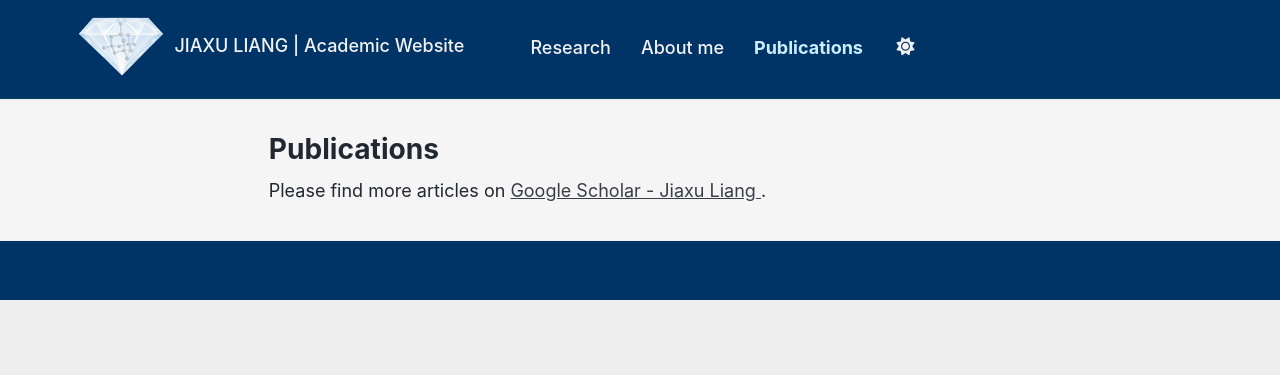
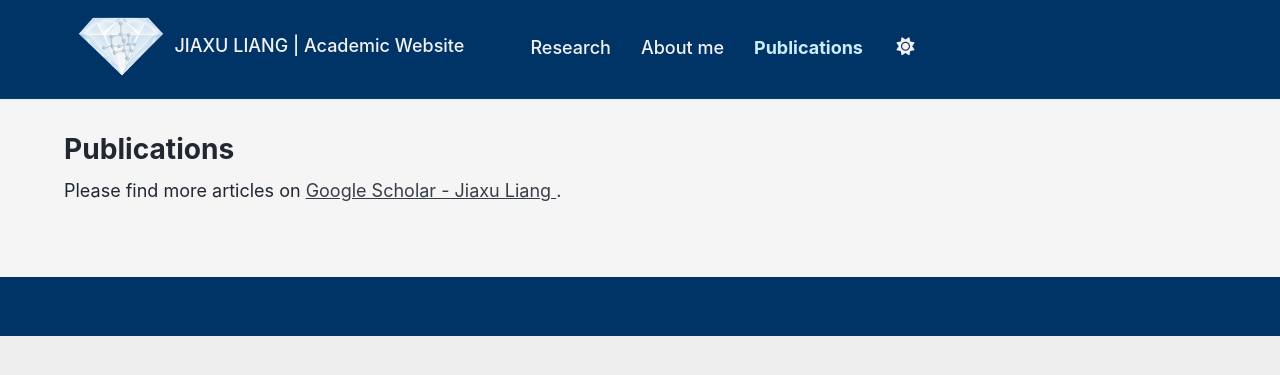
Before and after one commit to liangjiaxu-research/liangjiaxu-research.github.io, a Jekyll site: the page built from _pages/publications.html, in a window 1280 px wide. Shown: the top 375 px of the page. Built offline with Jekyll 4.4.1, drawn with Linux system fonts in a browser that asks for light colours; a script bundle is joined from its source files by our own code; library files that are not in the unit come from our copies.

Commit message:
Update _custom.scss

```diff
--- a/_sass/_custom.scss
+++ b/_sass/_custom.scss
@@ -11,6 +11,7 @@ body {
 }
 
 #main {
+    width: 100% !important;
     padding-left: 2rem;
     padding-right: 2rem;
     padding-bottom: 2rem;
@@ -18,8 +19,7 @@ body {
 
 /* 去除Sidebar空间 */
 .archive--nosidebar {
-    max-width: 1280px;
-    margin: 0 auto;
+    width: 100% !important;
     margin-left: 0 !important;
     padding-left: 28px !important;
     padding-right: 28px !important;
```
